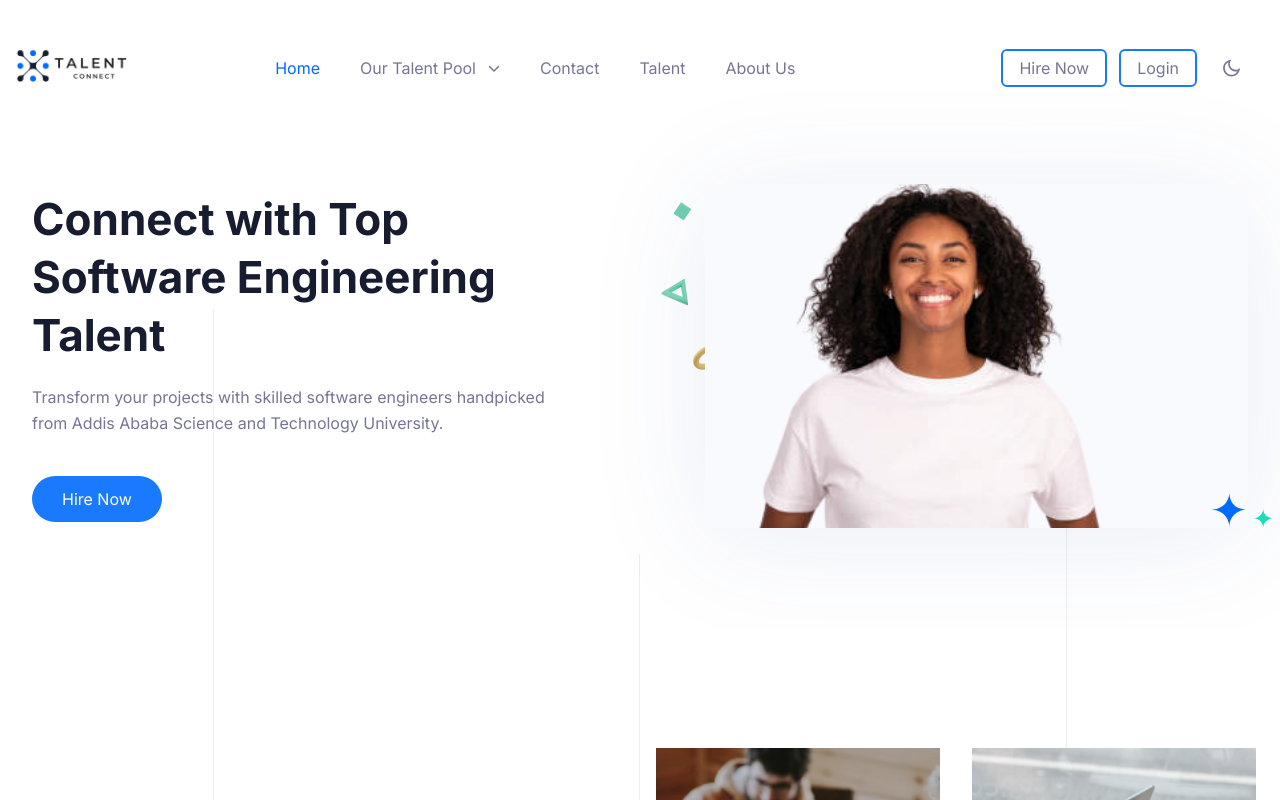
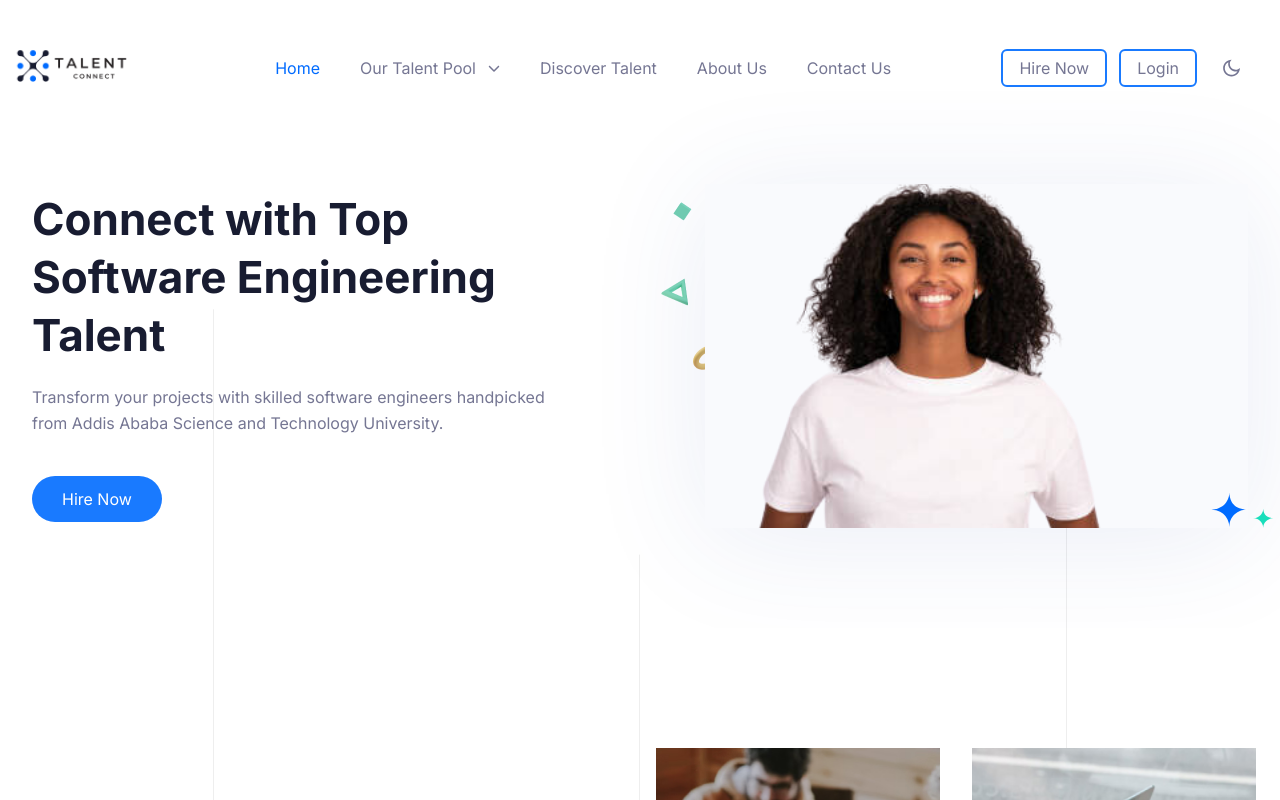
Before and after one commit to Jima-J9M1/TalentConnect-Frontend, a Next.js app: page / in a window 1280 px wide. Shown: the top 800 px of the page. Built offline with nearby package versions, Linux system fonts and the light colour scheme.

Commit message:
change the discover talent

```diff
--- a/components/Header/index.tsx
+++ b/components/Header/index.tsx
@@ -153,10 +153,10 @@ const Header = () => {
 
           <div className="mt-7 flex sm:flex-row flex-col sm:items-center gap-6 xl:mt-0">
           <div className="flex sm:flex-row flex-col gap-3 ">
-               <Link href={"https://talent-connect-developer-frontend.vercel.app/hire"} >
+               <Link href={"https://talent-connect-developer-frontend-jet.vercel.app/hire"} >
                 <div className="py-[4px] sm:px-4 sm:border-2 sm:border-[#197AFF] rounded-md cursor-pointer">Hire Now</div>
                </Link>
-               <Link href={"https://talent-connect-developer-frontend.vercel.app/signin"}>
+               <Link href={"https://talent-connect-developer-frontend-jet.vercel.app/signin"}>
                 <div className="py-[4px] sm:px-4 sm:border-2 sm:border-[#197AFF] rounded-md cursor-pointer">Login</div>
                </Link>
           </div>
--- a/components/Header/menuData.tsx
+++ b/components/Header/menuData.tsx
@@ -33,17 +33,12 @@ const menuData: Menu[] = [
     ],
   },
 
-  {
-    id: 4,
-    title: "Contact",
-    newTab: false,
-    path: "/#contact",
-  },
+
   {
     id: 6,
-    title: "Talent",
+    title: "Discover Talent",
     newTab: false,
-    path: "/talent",
+    path: "https://talent-connect-developer-frontend-jet.vercel.app",
   },
   {
     id: 5,
@@ -51,6 +46,12 @@ const menuData: Menu[] = [
     newTab: false,
     path: "/about",
   },
+  {
+    id: 4,
+    title: "Contact Us",
+    newTab: false,
+    path: "/#contact",
+  }
 
 ];
 
```
